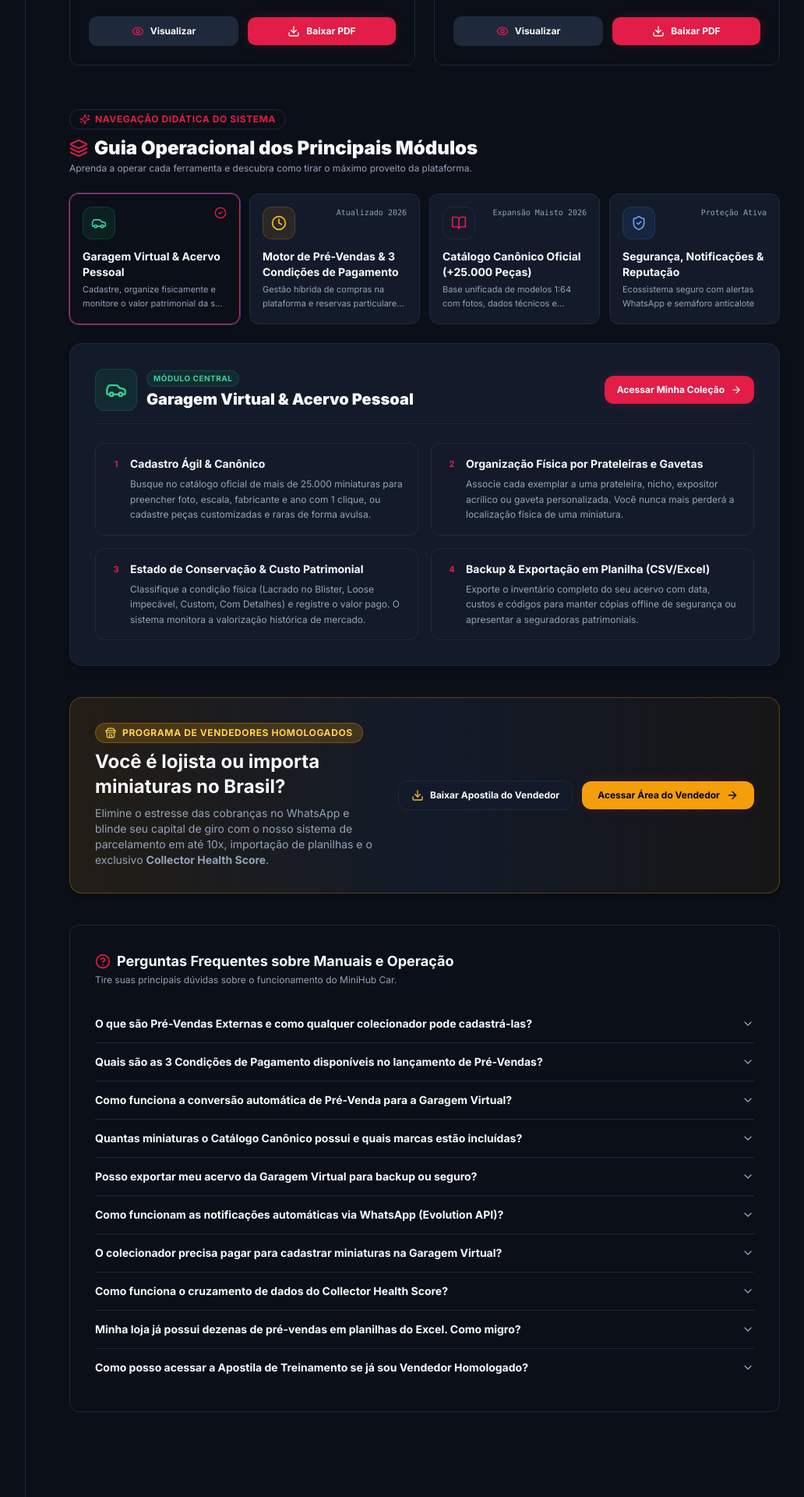
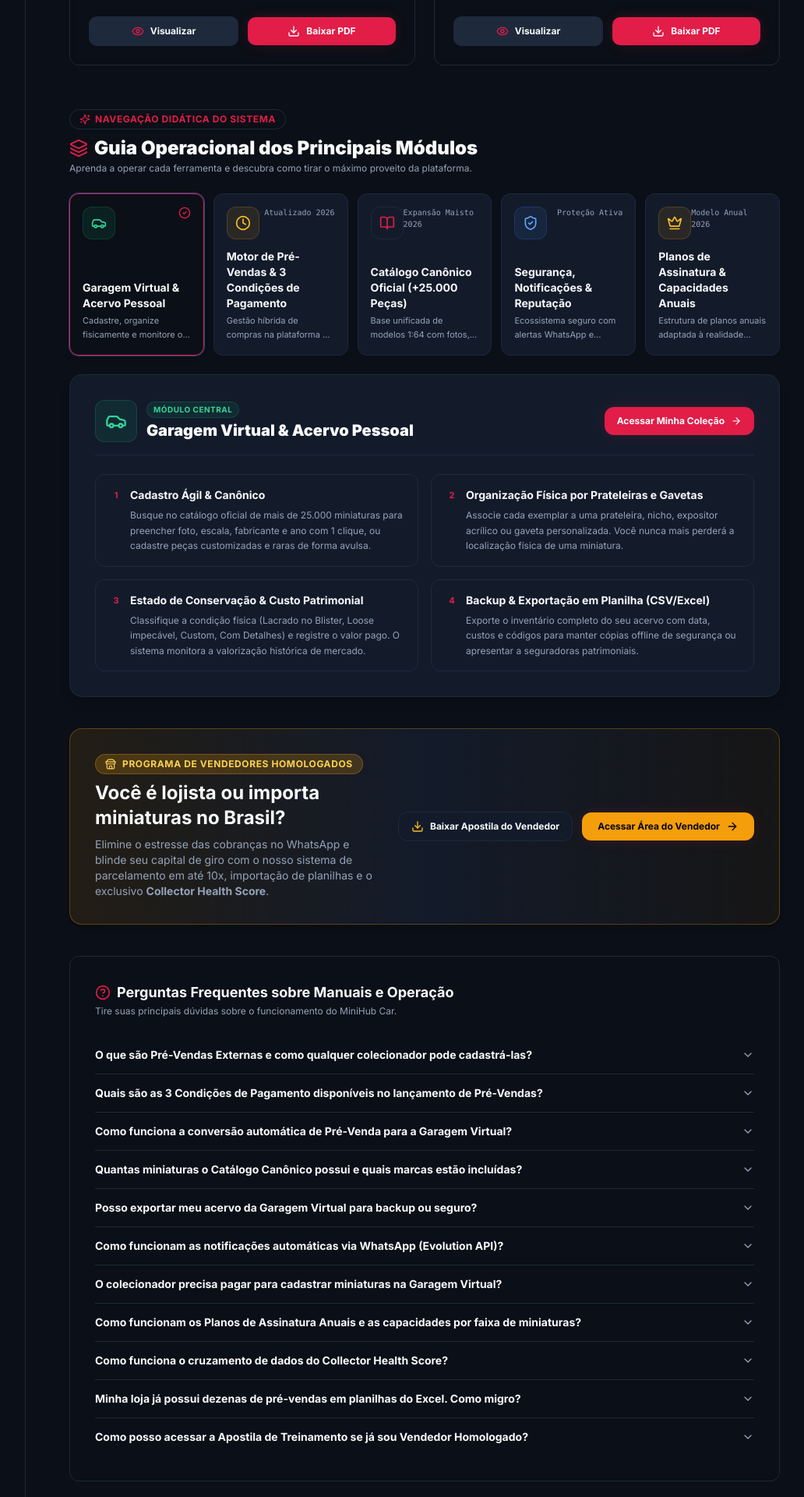
Before and after one commit to CarlosPortes/minihubcar, a Next.js app in the folder frontend/: page /guias in a window 1280 px wide. Shown: the part 1686-3606 px from the top of the page at 78% size, without its empty margins (223-1255 px from the left). Built offline with nearby package versions, Linux system fonts and the light colour scheme; no server answers.

Commit message:
docs(guias): add annual subscription plans module and updated FAQs to knowledge base

```diff
--- a/frontend/src/app/(app)/guias/page.tsx
+++ b/frontend/src/app/(app)/guias/page.tsx
@@ -28,6 +28,7 @@ import {
   FileSpreadsheet,
   Database,
   Check,
+  Crown,
 } from 'lucide-react';
 
 interface GuideDoc {
@@ -266,6 +267,34 @@ const INTERACTIVE_MODULES: InteractiveModule[] = [
     linkText: 'Conhecer Portal do Vendedor',
     linkHref: '/seller',
   },
+  {
+    id: 'planos',
+    title: 'Planos de Assinatura & Capacidades Anuais',
+    shortDesc: 'Estrutura de planos anuais adaptada à realidade física de expositores e estantes',
+    icon: Crown,
+    badge: 'Modelo Anual 2026',
+    color: 'text-amber-400 bg-amber-500/10 border-amber-500/20',
+    sections: [
+      {
+        heading: 'Plano Starter (100% Gratuito para Sempre)',
+        text: 'Comece com até 100 miniaturas diecast 1:64 (equivalente a 2 expositores cheios de 50 carros) e até 15 colecionáveis especiais (Funkos/Resinas). Sem pegadinhas, sem anúncios e com acesso ao catálogo de +25k peças.',
+      },
+      {
+        heading: 'Garagem Pro (R$ 49,90 / ano - Mais Escolhido)',
+        text: 'Multiplique sua capacidade por 6x (até 600 miniaturas e 50 colecionáveis) por cerca de R$ 4,15/mês. Inclui relatórios financeiros patrimoniais, exportação/importação em lote Excel/CSV e selo Pro destacado.',
+      },
+      {
+        heading: 'Curador Master (R$ 79,90 / ano)',
+        text: 'Espaço expandido para até 1.500 miniaturas e 100 colecionáveis (~R$ 6,65/mês), com estatísticas avançadas de valorização do acervo e prioridade na fila de aprovação de fotos e novos castings.',
+      },
+      {
+        heading: 'Legend VIP (R$ 119,90 / ano - Sem Limites)',
+        text: 'Capacidade ILIMITADA para miniaturas e colecionáveis (~R$ 9,99/mês), selo Legend VIP dourado exclusivo no perfil e vitrine, e canal direto com os desenvolvedores da plataforma.',
+      },
+    ],
+    linkText: 'Ver e Assinar Planos',
+    linkHref: '/plans',
+  },
 ];
 
 const FAQS = [
@@ -295,7 +324,11 @@ const FAQS = [
   },
   {
     q: 'O colecionador precisa pagar para cadastrar miniaturas na Garagem Virtual?',
-    a: 'Não! O cadastro da Garagem Virtual, busca no catálogo de mais de 25.000 miniaturas e acompanhamento de pré-vendas (plataforma e particulares) são 100% gratuitos para todos os colecionadores.',
+    a: 'Não para começar! O plano Starter é 100% gratuito para sempre para acervos de até 100 miniaturas diecast 1:64 (o equivalente a 2 expositores cheios de 50 carros) e 15 colecionáveis especiais, com busca no catálogo de mais de 25.000 peças e acompanhamento de pré-vendas. Para coleções que ultrapassam essa faixa, oferecemos planos anuais super acessíveis a partir de R$ 49,90/ano (apenas ~R$ 4,15/mês no Garagem Pro).',
+  },
+  {
+    q: 'Como funcionam os Planos de Assinatura Anuais e as capacidades por faixa de miniaturas?',
+    a: 'O MiniHub Car adota planos anuais acessíveis pensados na realidade física dos colecionadores: 1) Starter (Grátis até 100 miniaturas); 2) Garagem Pro (R$ 49,90/ano para até 600 miniaturas); 3) Curador Master (R$ 79,90/ano para até 1.500 miniaturas); e 4) Legend VIP (R$ 119,90/ano para miniaturas ilimitadas). O faturamento anual garante o menor custo mensal possível e pode ser assinado com ativação imediata via PIX ou Cartão em /plans.',
   },
   {
     q: 'Como funciona o cruzamento de dados do Collector Health Score?',
@@ -486,7 +519,7 @@ export default function GuiasPage() {
           </div>
 
           {/* Module Selector Tabs */}
-          <div className="grid grid-cols-1 sm:grid-cols-2 lg:grid-cols-4 gap-3">
+          <div className="grid grid-cols-1 sm:grid-cols-2 md:grid-cols-3 lg:grid-cols-5 gap-3">
             {INTERACTIVE_MODULES.map((mod) => {
               const ModIcon = mod.icon;
               const isActive = activeModule === mod.id;
```
